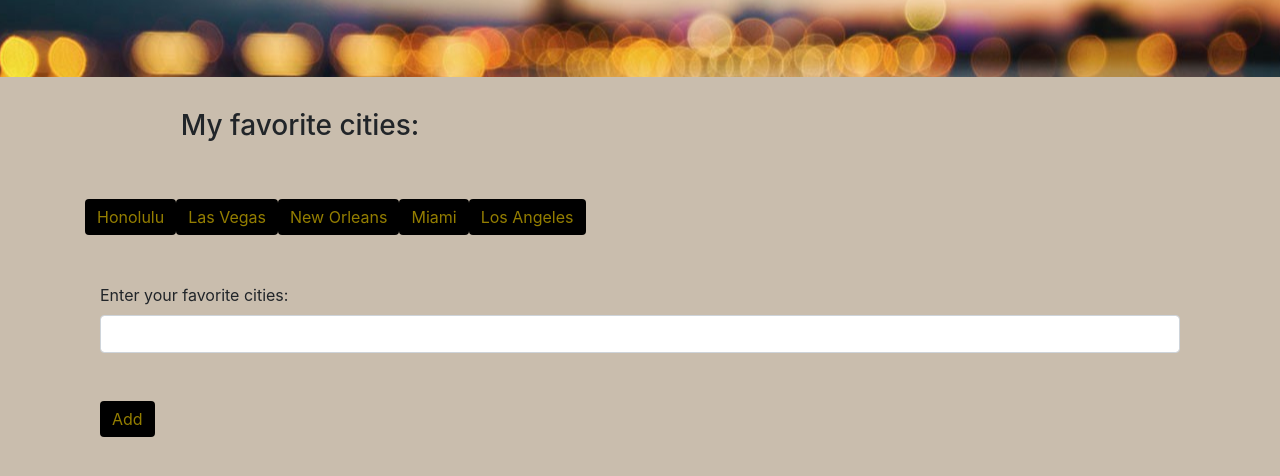
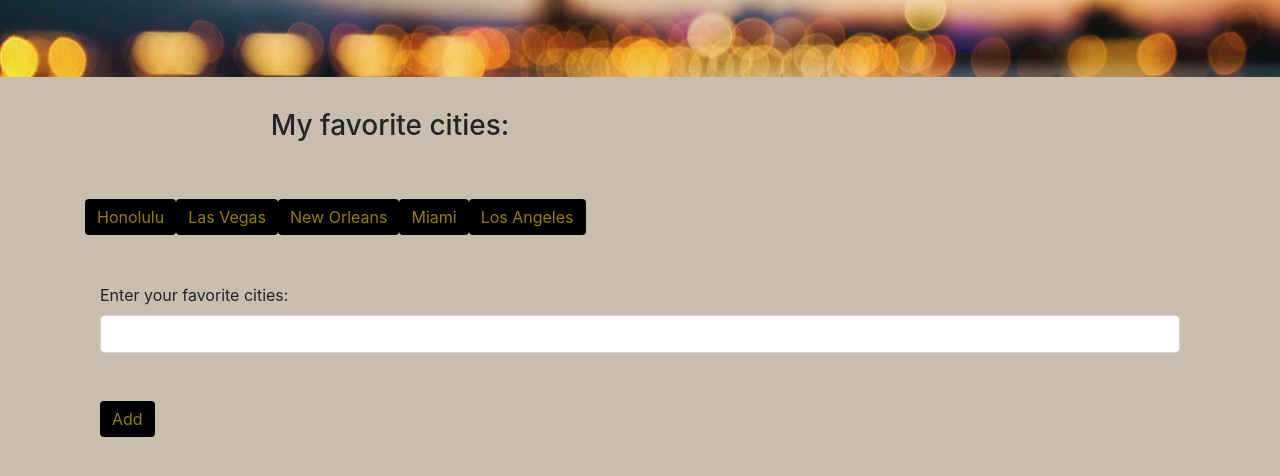
Before and after one commit to angeloluigicruz/Gif-Tastic, a plain HTML site: page index.html in a window 1280 px wide. Shown: the part 172-648 px from the top of the page. Drawn offline with nearby package versions, Linux system fonts and the light colour scheme.

Commit message:
updates margin

```diff
--- a/Assets/css/style.css
+++ b/Assets/css/style.css
@@ -15,5 +15,5 @@ body {
 }
 
 .text-center {
-    margin-left: -680px;
+    margin-left: -500px;
 }
```
